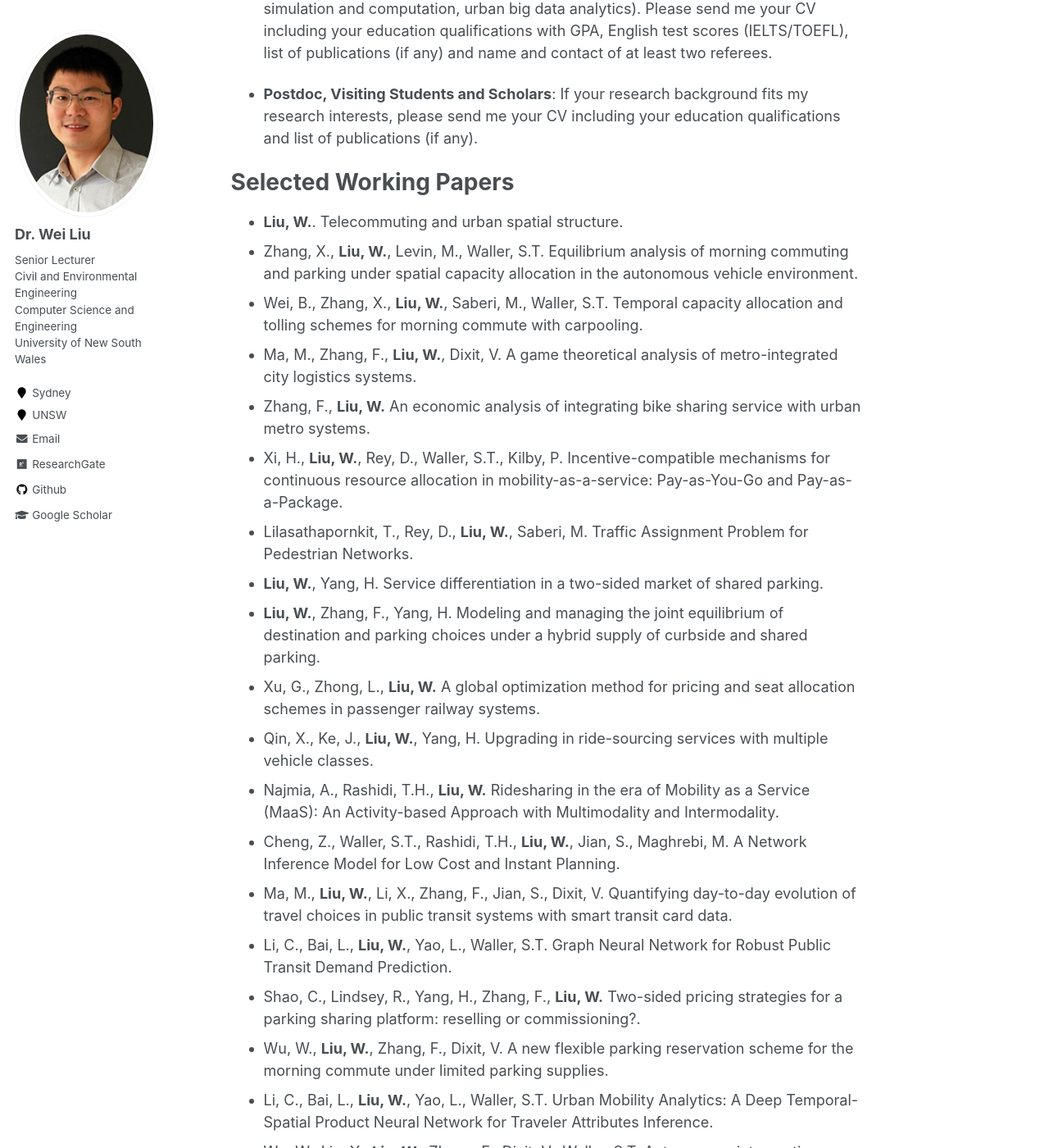
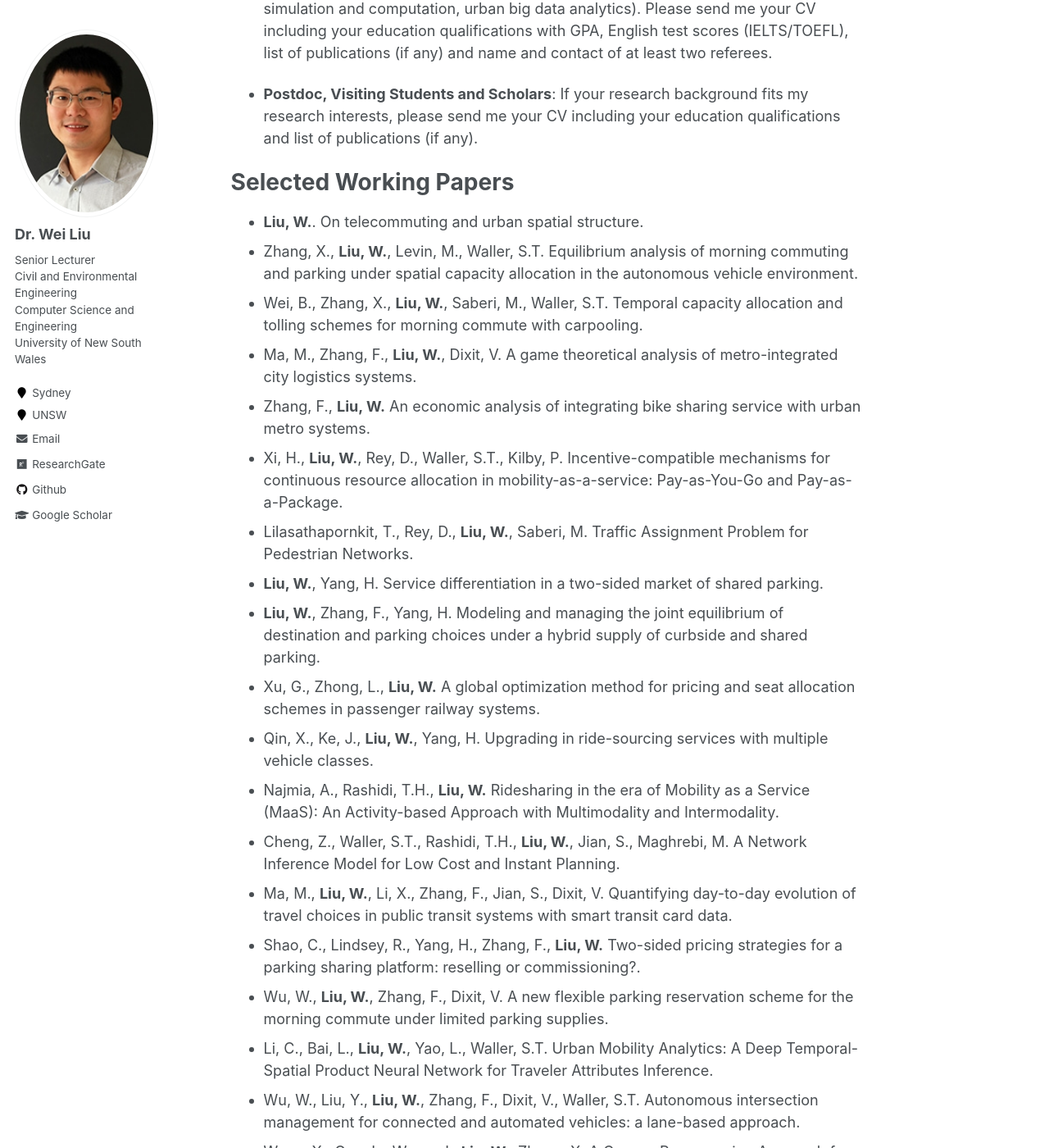
Before and after one commit to weiliu2016/weiliu2016.github.io, a Jekyll site: the page built from _pages/about.md, in a window 1280 px wide and 1400 px high, scrolled down 1224 px. Shown: the whole window at 82% size. Built offline with Jekyll 4.4.1, drawn with Linux system fonts in a browser that asks for light colours.

Commit message:
Update about.md

```diff
--- a/_pages/about.md
+++ b/_pages/about.md
@@ -36,7 +36,7 @@ PhD Positions and Academic Visitors
 
 Selected Working Papers
 ======
-- **Liu, W.**. Telecommuting and urban spatial structure.
+- **Liu, W.**. On telecommuting and urban spatial structure.
 - Zhang, X., **Liu, W.**, Levin, M., Waller, S.T. Equilibrium analysis of morning commuting and parking under spatial capacity allocation in the autonomous vehicle environment.
 - Wei, B., Zhang, X., **Liu, W.**, Saberi, M., Waller, S.T. Temporal capacity allocation and tolling schemes for morning commute with carpooling.
 - Ma, M., Zhang, F., **Liu, W.**, Dixit, V. A game theoretical analysis of metro-integrated city logistics systems.
@@ -50,7 +50,6 @@ Selected Working Papers
 - Najmia, A., Rashidi, T.H., **Liu, W.** Ridesharing in the era of Mobility as a Service (MaaS): An Activity-based Approach with Multimodality and Intermodality.
 - Cheng, Z., Waller, S.T., Rashidi, T.H., **Liu, W.**, Jian, S., Maghrebi, M. A Network Inference Model for Low Cost and Instant Planning.
 - Ma, M., **Liu, W.**, Li, X., Zhang, F., Jian, S., Dixit, V. Quantifying day-to-day evolution of travel choices in public transit systems with smart transit card data.
-- Li, C., Bai, L., **Liu, W.**, Yao, L., Waller, S.T. Graph Neural Network for Robust Public Transit Demand Prediction.
 - Shao, C., Lindsey, R., Yang, H., Zhang, F., **Liu, W.** Two-sided pricing strategies for a parking sharing platform: reselling or commissioning?.
 - Wu, W., **Liu, W.**, Zhang, F., Dixit, V. A new flexible parking reservation scheme for the morning commute under limited parking supplies.
 - Li, C., Bai, L., **Liu, W.**, Yao, L., Waller, S.T. Urban Mobility Analytics: A Deep Temporal-Spatial Product Neural Network for Traveler Attributes Inference.
```
